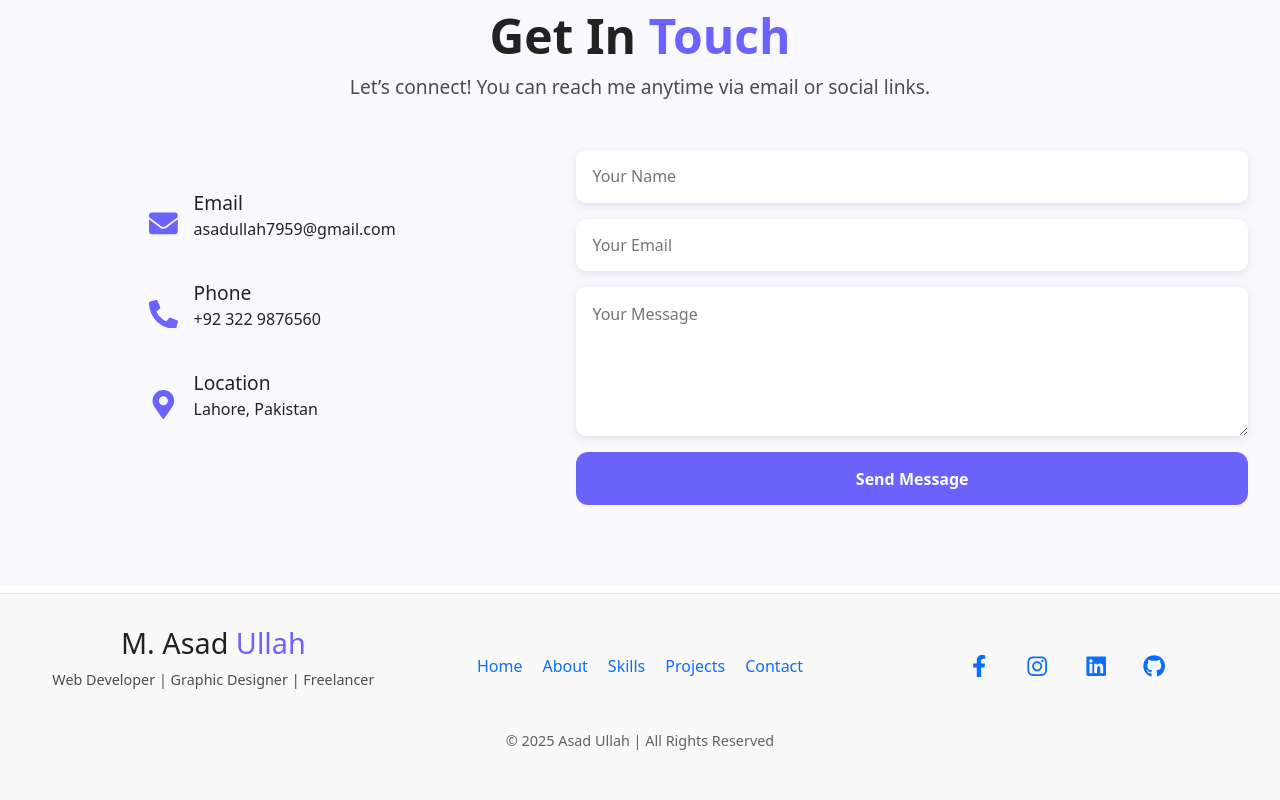
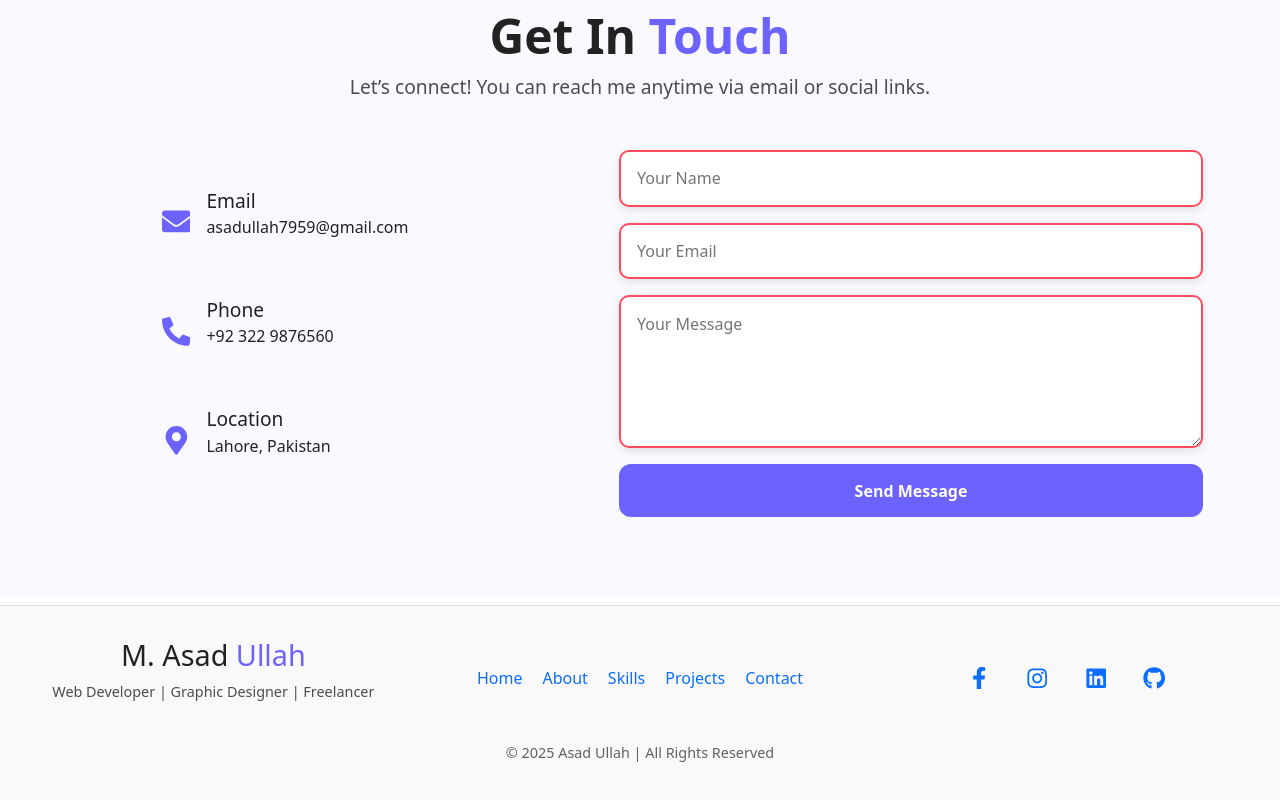
Before and after one commit to m-asad-79/My-Portfolio, a React (Create React App) app: page / in a window 1280 px wide. Shown: the part 4758-5558 px from the top of the page. Built offline with nearby package versions, Linux system fonts and the light colour scheme.

Commit message:
My Contact Section Update

```diff
--- a/src/Components/CSS/ContactSection.css
+++ b/src/Components/CSS/ContactSection.css
@@ -53,13 +53,20 @@
   align-items: center;
   margin-left: 20%;
   margin-bottom: 1.5rem;
+  padding: 0.6rem 0.8rem;
+  border-radius: 10px;
+  transition: all 0.3s ease;
+  cursor: pointer;
+  max-width: 330px;
 }
-#email{
-    margin-top: 7%;
+#email {
+  margin-top: 5%;
 }
+
 .contact-info .icon {
   font-size: 1.8rem;
   margin-right: 1rem;
+  transition: transform 0.3s, color 0.3s;
 }
 .contact-section.light .info-item .icon {
   color: #6c63ff;
@@ -67,24 +74,44 @@
 .contact-section.dark .info-item .icon {
   color: #ff4b5c;
 }
+
 .info-item h4 {
   font-size: 1.2rem;
   margin-bottom: 0.2rem;
+  transition: color 0.3s;
 }
+
+/* 🔥 Hover Effect */
+.contact-section.light .info-item:hover {
+  background: rgba(108, 99, 255, 0.1);
+  transform: translateX(8px);
+}
+.contact-section.dark .info-item:hover {
+  background: rgba(255, 75, 92, 0.1);
+  transform: translateX(8px);
+}
+.info-item:hover .icon {
+  transform: scale(1.2) rotate(8deg);
+}
+.info-item:hover h4 {
+  color: inherit; /* icon ke color ke sath match hoga */
+}
+
 
 /* Form */
 .contact-form {
   display: flex;
   flex-direction: column;
-  margin-left: -15%;
   gap: 1rem;
+  position: relative;
+  left: -45px;
 }
 .contact-form input,
 .contact-form textarea {
   padding: 0.9rem 1rem;
-  border: none;
+  border: 2px solid #ff4b5c ;
   border-radius: 10px;
-  outline: none;
+  outline: invert;
   font-size: 1rem;
   transition: all 0.3s;
 }
```
